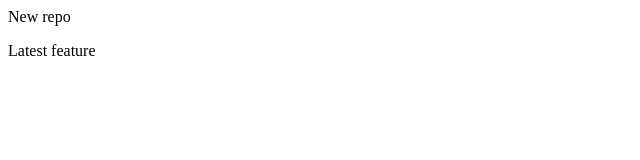
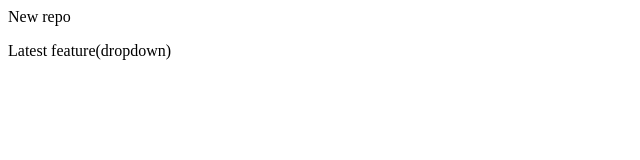
Before and after one commit to PriyanshiAgarwal-0654/localrepo, a plain HTML site: page index.html in a window 1280 px wide. Shown: the full height of the page, 0-640 px from the left. Drawn offline with Linux system fonts and the light colour scheme.

Commit message:
dropdown

```diff
--- a/index.html
+++ b/index.html
@@ -1,2 +1,2 @@
 <p>New repo</p>
-<p>Latest feature</p>
+<p>Latest feature(dropdown)</p>
```
